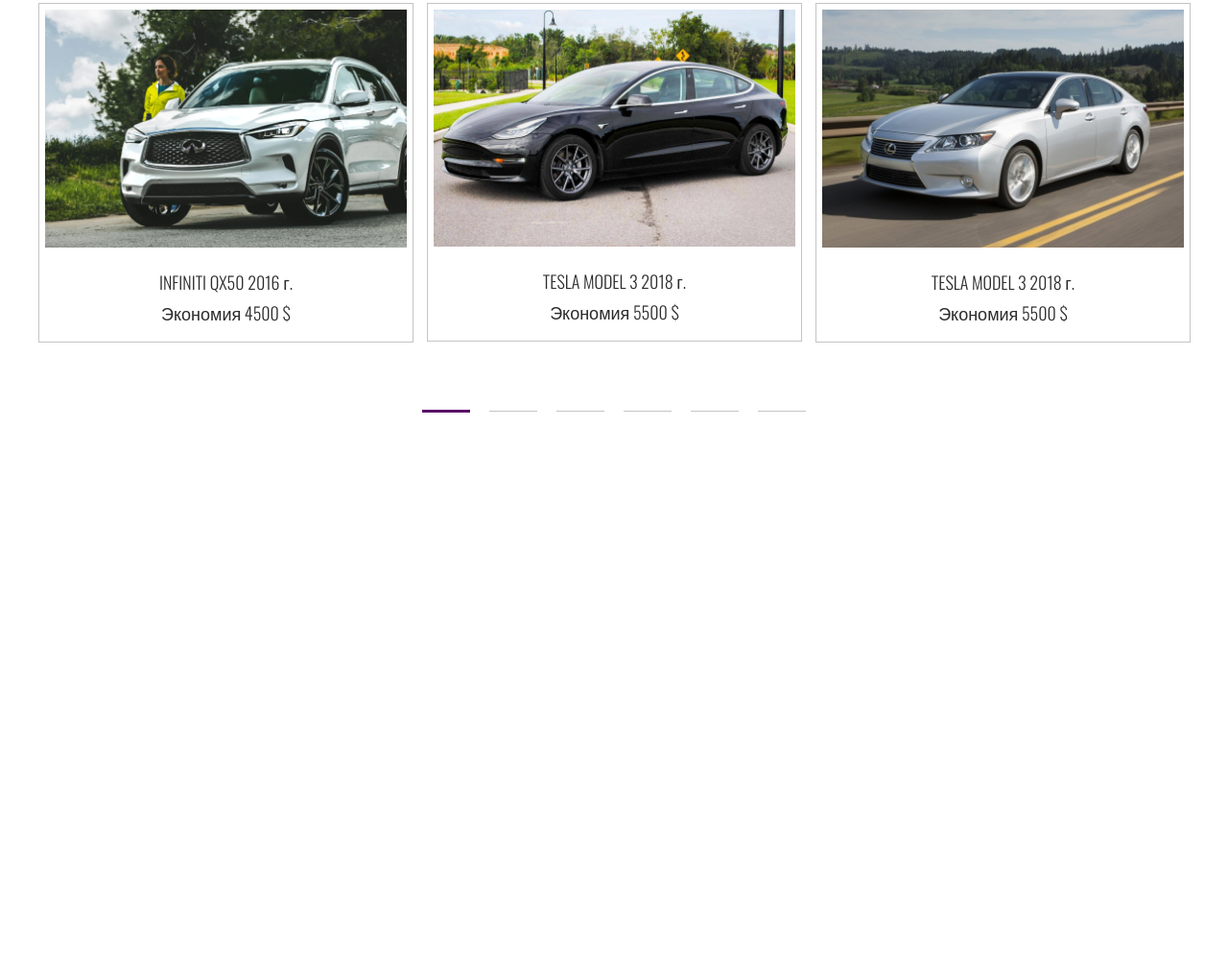
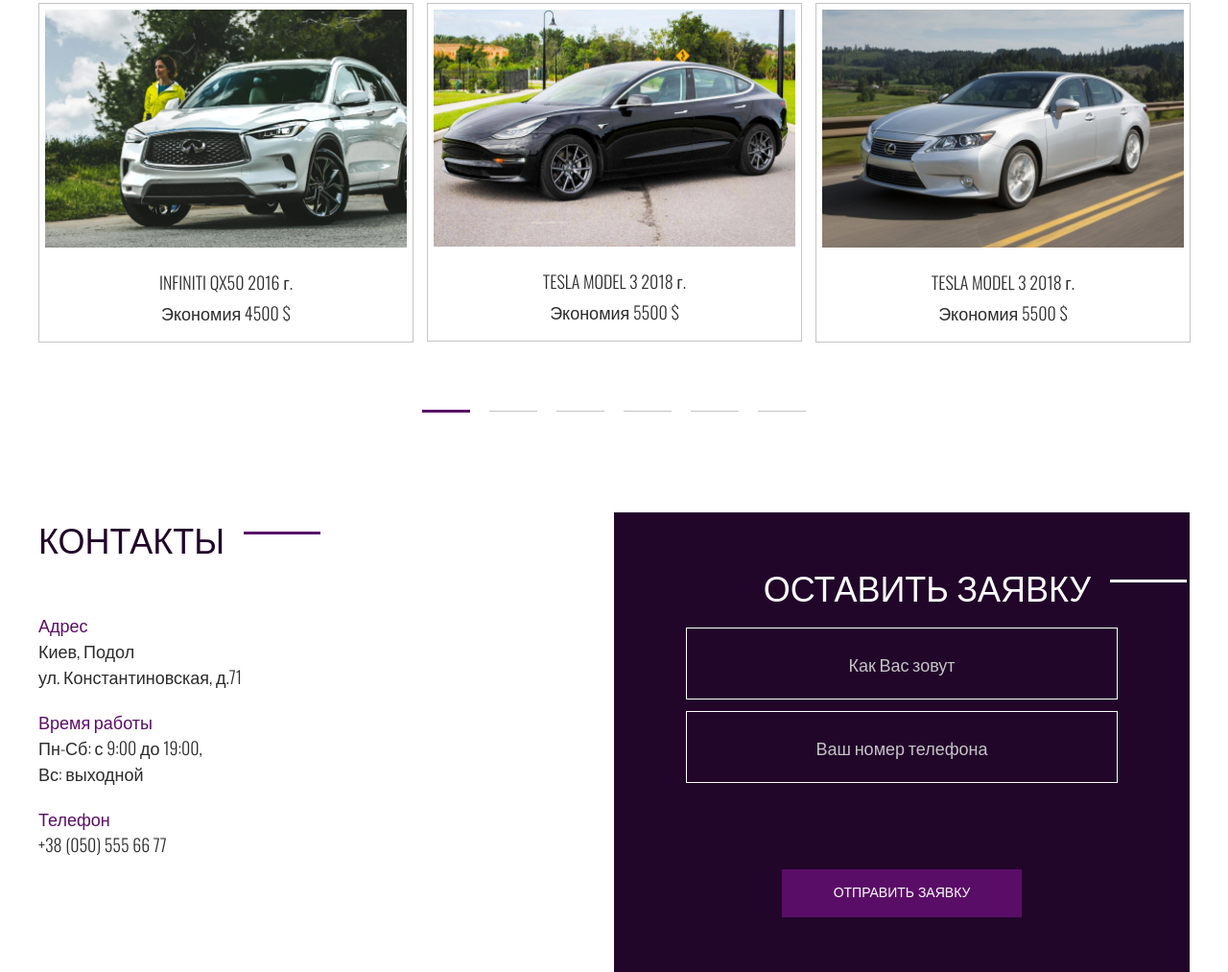
Before and after one commit to Fabarm/AUTO_EXPRESS, a plain HTML site: page index.html in a window 1280 px wide. Shown: the part 2917-3930 px from the top of the page at 96% size. Before the commit the page ends 3451 px from the top, so only its background shows below. Drawn offline with nearby package versions, Linux system fonts and the light colour scheme.

Commit message:
add form

```diff
--- a/css/style.css
+++ b/css/style.css
@@ -274,3 +274,55 @@ a{
     background-color: #5A0D67;
     height: 3px;
 }
+.contacts__inner{
+    display: flex;
+    justify-content: space-between;
+}
+.contacts__list{
+    list-style: none;
+}
+.contacts__item{
+    margin-bottom: 20px;
+}
+.contacts__item-title{
+    color: #5A0D67;
+}
+.contacts__form{
+    background-color: #21062A;
+    padding: 50px 75px 57px;
+    text-align: center;
+}
+.contacts__title{
+    color: #fff;
+    margin-bottom: 16px;
+    margin-left: 53px;
+}
+.contacts__title::after{
+    background-color: #fff;
+}
+.contacts__input{
+    background-color: transparent;
+    width: 450px;
+    height: 75px;
+    color: #fff;
+    border: 1px solid #fff;
+    margin-bottom: 12px;
+    display: block;
+    font-size: 24px;
+    padding: 0 15px;
+    text-align: center;
+}
+.contacts__input::placeholder{
+    text-align: center;
+    font-family: 'Oswald', sans-serif;
+    font-size: 18px;
+    line-height: 27px;
+    font-weight: 300;
+    color: #c4c4c4;
+}
+.contacts__btn{
+    border: none;
+    color: #fff;
+    margin-top: 78px;
+    cursor: pointer;
+}
--- a/index.html
+++ b/index.html
@@ -176,6 +176,43 @@
             </div>
         </div>
     </section>
+    <section class="contacts">
+        <div class="container">
+            <div class="contacts__inner">
+                <div class="contacts__info">
+                    <h2 class="title">КОНТАКТЫ</h2>
+                    <ul class="contacts__list">
+                        <li class="contacts__item">
+                            <p class="contacts__item-title">Адрес</p>
+                            <p class="contacts__item-text">
+                                Киев, Подол <br>
+                                ул. Константиновская, д.71
+                            </p>
+                        </li>
+                        <li class="contacts__item">
+                            <p class="contacts__item-title">Время работы</p>
+                            <p class="contacts__item-text">
+                                Пн-Сб: с 9:00 до 19:00, <br>
+                                Вс: выходной
+                            </p>
+                        </li>
+                        <li class="contacts__item">
+                            <p class="contacts__item-title">Телефон</p>
+                            <p class="contacts__item-text">
+                                +38 (050) 555 66 77
+                            </p>
+                        </li>
+                    </ul>
+                </div>
+                <form class="contacts__form">
+                    <h2 class="title contacts__title">Оставить заявку</h2>
+                    <input type="text" placeholder="Как Вас зовут" class="contacts__input">
+                    <input type="text" placeholder="Ваш номер телефона" class="contacts__input">
+                    <button class="contacts__btn button" type="submit">Отправить заявку</button>
+                </form>
+            </div>
+        </div>
+    </section>
 
     <script src="https://ajax.googleapis.com/ajax/libs/jquery/3.4.1/jquery.min.js"></script>
     <script src="js/slick.min.js"></script>
```
